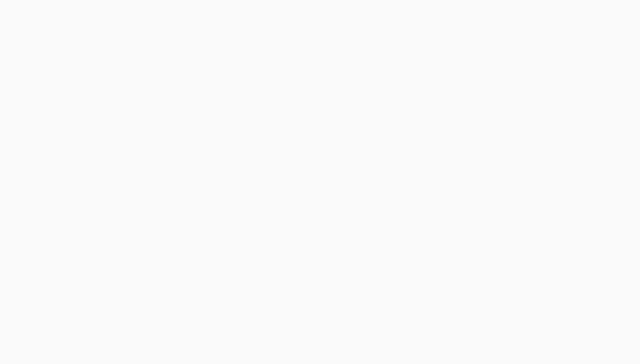
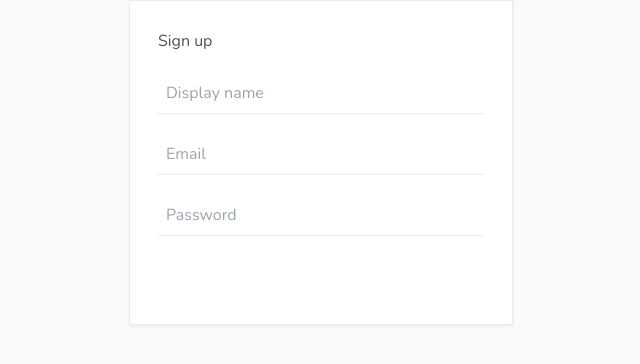
Before and after one commit to tainkrios/playlist-gallery, a Vue app: page /signup in a window 1280 px wide. Before the commit this address had no page. Shown: the top 364 px of the page, without its empty margins (319-959 px from the left). Built offline with nearby package versions, Linux system fonts and the light colour scheme.

Commit message:
feat: add Signup component.

```diff
--- a/src/router/index.ts
+++ b/src/router/index.ts
@@ -1,6 +1,7 @@
 import { createRouter, createWebHistory } from 'vue-router'
 import Home from '../views/Home.vue'
 import Login from '../views/auth/Login.vue'
+import Signup from '../views/auth/Signup.vue'
 
 const router = createRouter({
   history: createWebHistory(import.meta.env.BASE_URL),
@@ -14,6 +15,11 @@ const router = createRouter({
       path: '/login',
       name: 'login',
       component: Login
+    },
+    {
+      path: '/signup',
+      name: 'signup',
+      component: Signup
     }
   ]
 })
--- /dev/null
+++ b/src/views/auth/Signup.vue
@@ -0,0 +1,32 @@
+<template>
+  <form @submit.prevent="handleSubmit">
+    <h3>Sign up</h3>
+    <input type="text" placeholder="Display name" v-model="displayName">
+    <input type="email" placeholder="Email" v-model="email">
+    <input type="password" placeholder="Password" v-model="password">
+    <div class="error" v-if="error">{{ error }}</div>
+    <button v-if="!isPending">Sign up</button>
+    <button v-if="isPending" disabled>Loading...</button>
+  </form>
+</template>
+
+<script setup lang="ts">
+import { ref } from '@vue/reactivity';
+import { useSignup } from '../../composables/useSignup';
+
+const { error, signup, isPending } = useSignup(),
+      email                        = ref(''),
+      password                     = ref(''),
+      displayName                  = ref(''),
+      handleSubmit = async () => {
+        await signup(email.value, password.value, displayName.value)
+        if (!error.value) {
+          console.log('user signed up')
+        }
+      }
+
+</script>
+
+<style scoped>
+
+</style>
```
